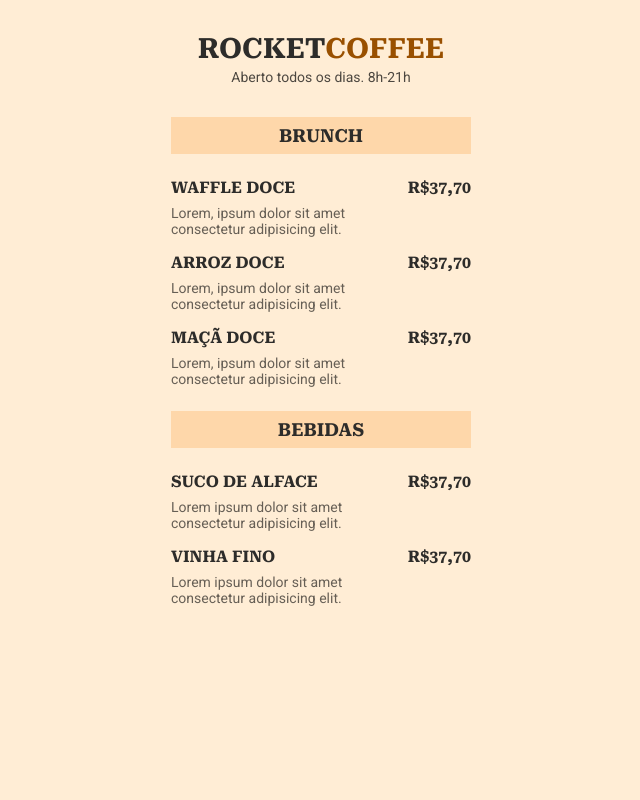
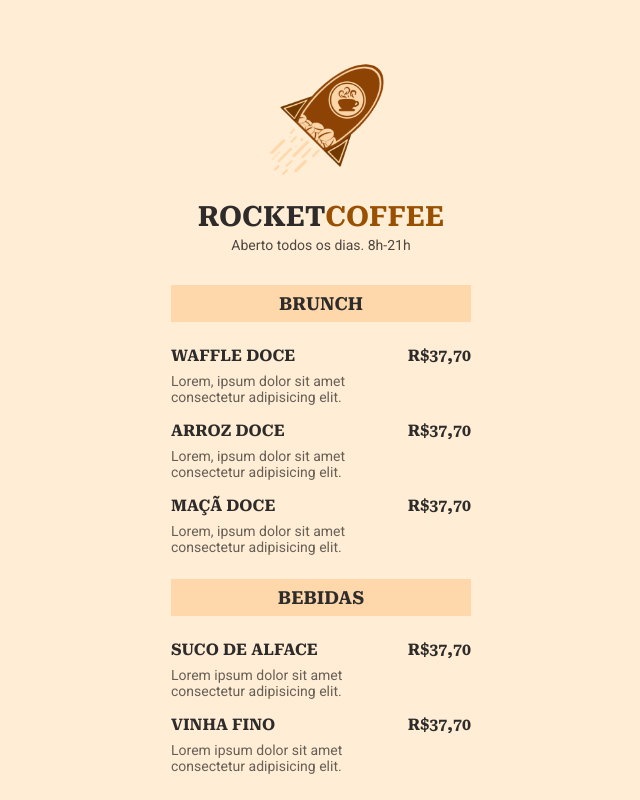
Before and after one commit to Eric-Eduardo/rocketcoffee, a plain HTML site: page index.html in a window 1280 px wide. Shown: the whole page, without its empty margins (319-959 px from the left). Drawn offline with Linux system fonts and the light colour scheme.

Commit message:
Adição da logo do projeto

```diff
--- a/index.html
+++ b/index.html
@@ -14,6 +14,7 @@
 <body>
 
     <header>
+        <img src="logo_rocketcoffee.png" alt="logo_rocketcoffee">
         <h1>Rocket<span>Coffee</span></h1>
         <p>Aberto todos os dias. 8h-21h</p>
     </header>
--- a/style.css
+++ b/style.css
@@ -16,6 +16,10 @@ ul {
 header {
     text-align: center;
     padding: 32px 0;
+}
+
+header img {
+    width: 164px;
 }
 
 header, section {
```
Also changed, not shown: logo_rocketcoffee.png (added).
